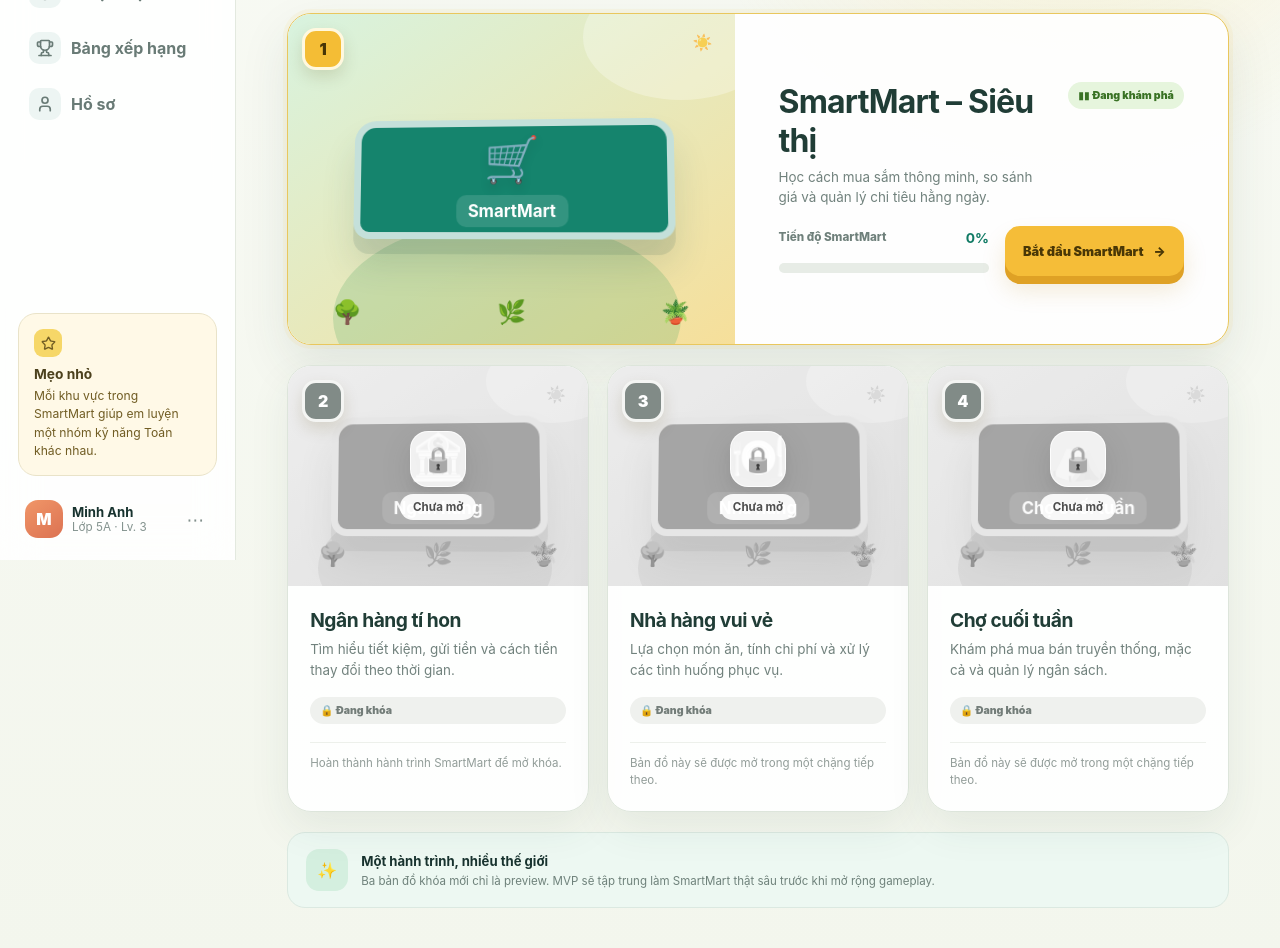
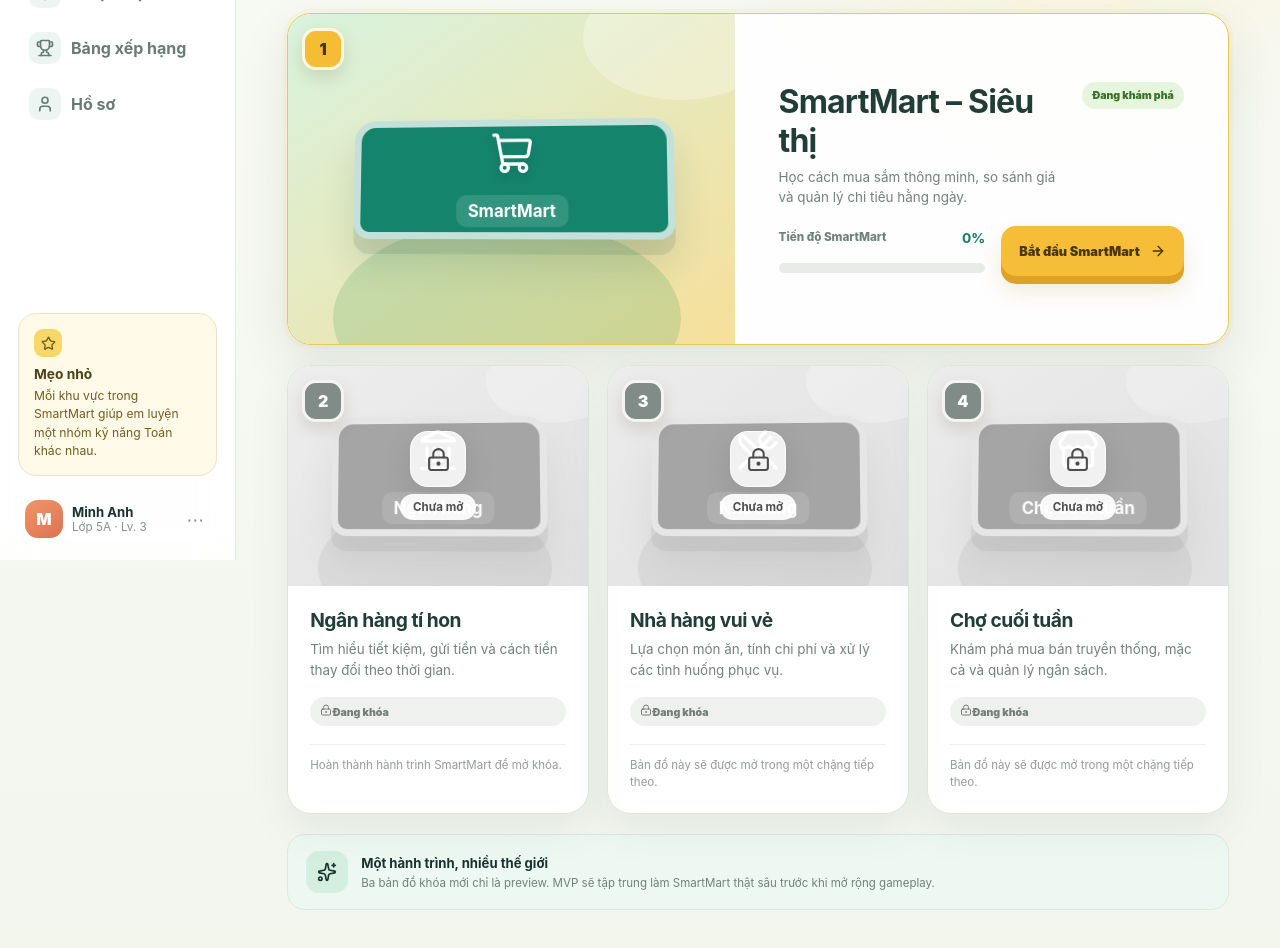
Before and after one commit to Loccao102/SmartKid-Wallet, a React (Vite) app: page / in a window 1280 px wide. Shown: the part 240-1188 px from the top of the page. Built offline with nearby package versions, Linux system fonts and the light colour scheme.

Commit message:
refactor: use Lucide icons on world map

```diff
--- a/src/features/world/WorldMapScreen.tsx
+++ b/src/features/world/WorldMapScreen.tsx
@@ -1,26 +1,41 @@
+import {
+  ArrowRight,
+  Landmark,
+  LockKeyhole,
+  Map,
+  ShoppingCart,
+  Sparkles,
+  Store,
+  UtensilsCrossed,
+  type LucideIcon,
+} from 'lucide-react'
 import { worldMaps } from '../../data/worldMaps'
-import type { WorldMapDefinition } from '../../domain/types'
+import type { MapId, WorldMapDefinition } from '../../domain/types'
 import { useProgressionStore } from '../../store/progression'
 
+const mapIcons: Record<MapId, LucideIcon> = {
+  smartmart: ShoppingCart,
+  'tiny-bank': Landmark,
+  'happy-restaurant': UtensilsCrossed,
+  'weekend-market': Store,
+}
+
 function MapArtwork({ map }: { map: WorldMapDefinition }) {
+  const Icon = mapIcons[map.id]
+
   return (
     <div className={`world-map-art world-map-art--${map.theme}`} aria-hidden="true">
-      <div className="world-map-sky">
-        <span>☁️</span>
-        <span>☀️</span>
-      </div>
       <div className="world-map-landmark">
-        <span className="world-map-landmark-icon">{map.icon}</span>
+        <span className="world-map-landmark-icon">
+          <Icon size={44} strokeWidth={1.8} />
+        </span>
         <strong>{map.shortName}</strong>
-      </div>
-      <div className="world-map-ground">
-        <span>🌳</span>
-        <span>🌿</span>
-        <span>🪴</span>
       </div>
       {map.status === 'locked' ? (
         <div className="world-map-lock">
-          <span>🔒</span>
+          <span>
+            <LockKeyhole size={25} strokeWidth={2} />
+          </span>
           <strong>Chưa mở</strong>
         </div>
       ) : null}
@@ -57,9 +72,12 @@ function WorldMapCard({
           </div>
 
           {locked ? (
-            <span className="world-map-status locked">🔒 Đang khóa</span>
+            <span className="world-map-status locked">
+              <LockKeyhole size={12} aria-hidden="true" />
+              Đang khóa
+            </span>
           ) : (
-            <span className="world-map-status available">▮▮ Đang khám phá</span>
+            <span className="world-map-status available">Đang khám phá</span>
           )}
         </div>
 
@@ -74,7 +92,7 @@ function WorldMapCard({
             </div>
             <button type="button" className="world-map-primary-action" onClick={onOpen}>
               {progressValue > 0 ? 'Tiếp tục hành trình' : 'Bắt đầu SmartMart'}
-              <span aria-hidden="true">→</span>
+              <ArrowRight size={16} aria-hidden="true" />
             </button>
           </div>
         ) : (
@@ -94,7 +112,9 @@ export function WorldMapScreen({ onOpenSmartMart }: { onOpenSmartMart: () => voi
   return (
     <section className="world-screen">
       <div className="world-heading">
-        <div className="world-heading-icon" aria-hidden="true">🗺️</div>
+        <div className="world-heading-icon" aria-hidden="true">
+          <Map size={28} strokeWidth={1.9} />
+        </div>
         <div>
           <p className="page-kicker">HÀNH TRÌNH SMARTKID</p>
           <h1>Chọn bản đồ để tiếp tục hành trình</h1>
@@ -119,7 +139,9 @@ export function WorldMapScreen({ onOpenSmartMart }: { onOpenSmartMart: () => voi
       </div>
 
       <aside className="world-coming-soon">
-        <span aria-hidden="true">✨</span>
+        <span aria-hidden="true">
+          <Sparkles size={20} strokeWidth={2} />
+        </span>
         <div>
           <strong>Một hành trình, nhiều thế giới</strong>
           <p>
```
